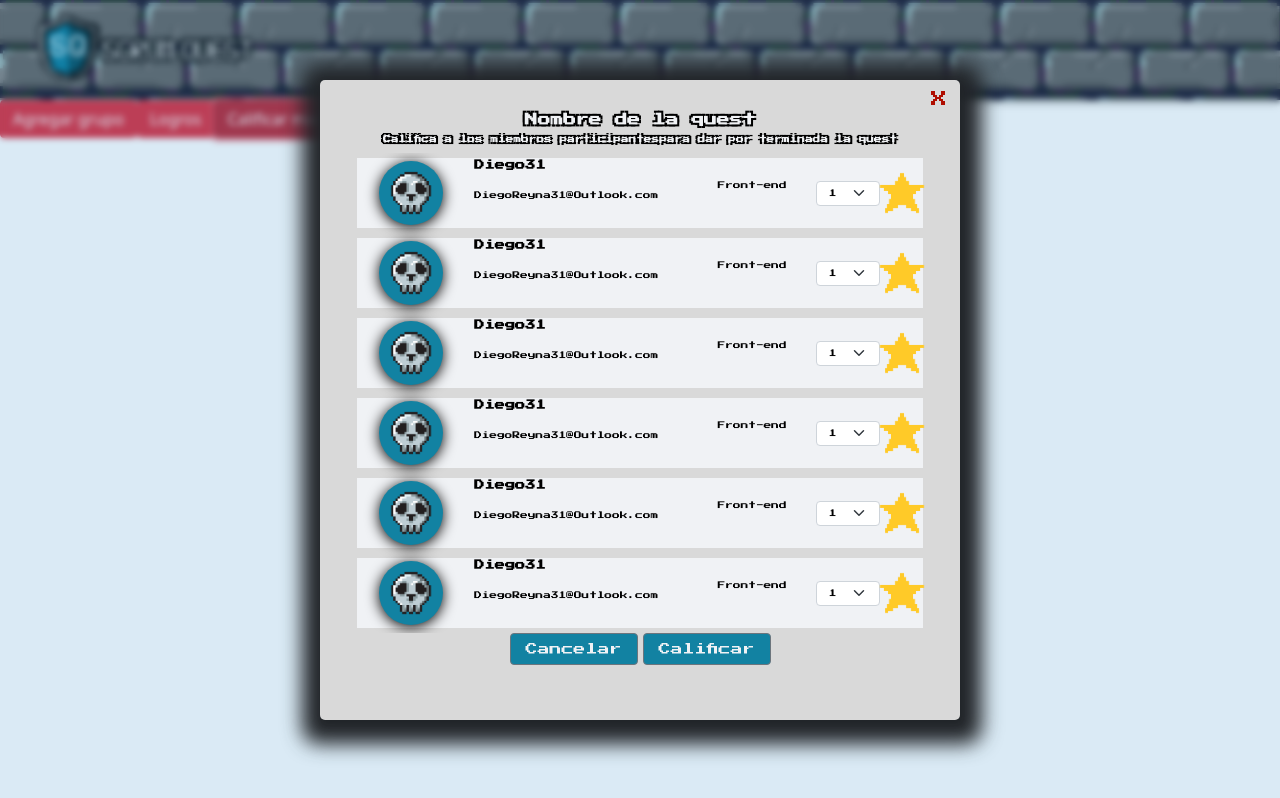
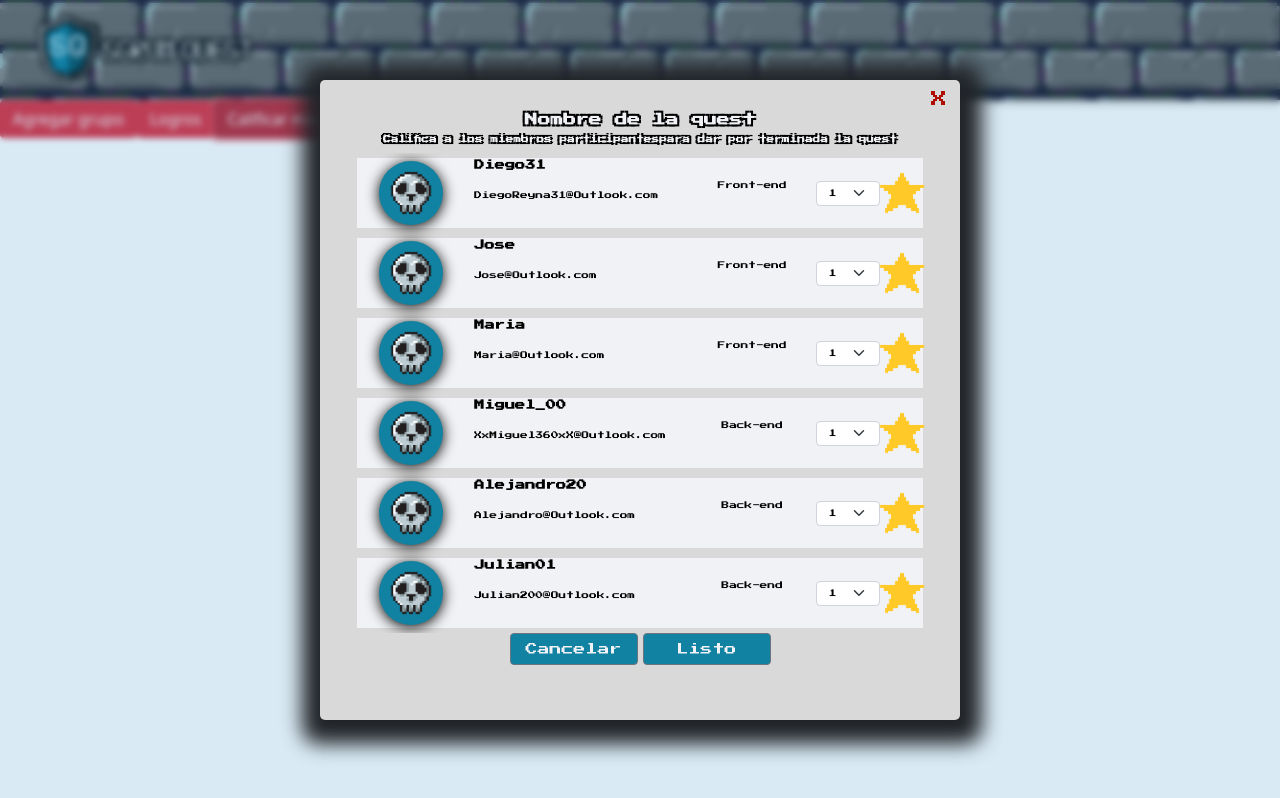
Before and after one commit to DiegoGReyna/Insert_Name-SCRUMquest, a React app: page /User in a window 1280 px wide. Both pictures are taken after a click on the button "Calificar miembros". Built offline with nearby package versions, Linux system fonts and the light colour scheme.

Commit message:
modales logros y calificacion de miembros

```diff
--- a/src/component/Modals/ModalAchievements/style.js
+++ b/src/component/Modals/ModalAchievements/style.js
@@ -30,6 +30,8 @@ export const ContainerAchievements = styled.div`
         width: 1rem !important;
 
     }
+
+
   }
 
       ::-webkit-scrollbar{
--- a/src/component/Modals/ModalRateMembers/ModalRateMembers.js
+++ b/src/component/Modals/ModalRateMembers/ModalRateMembers.js
@@ -33,11 +33,11 @@ export const ModalRateMembers = ({CloseModalReteMembers}) => {
 
                         <ContainerRateMembers>
                             <RateMember Name={"Diego31"} Email={"DiegoReyna31@Outlook.com"} Rol={"Front-end"} />
-                            <RateMember Name={"Diego31"} Email={"DiegoReyna31@Outlook.com"} Rol={"Front-end"} />
-                            <RateMember Name={"Diego31"} Email={"DiegoReyna31@Outlook.com"} Rol={"Front-end"} />
-                            <RateMember Name={"Diego31"} Email={"DiegoReyna31@Outlook.com"} Rol={"Front-end"} />
-                            <RateMember Name={"Diego31"} Email={"DiegoReyna31@Outlook.com"} Rol={"Front-end"} />
-                            <RateMember Name={"Diego31"} Email={"DiegoReyna31@Outlook.com"} Rol={"Front-end"} />
+                            <RateMember Name={"Jose"} Email={"Jose@Outlook.com"} Rol={"Front-end"} />
+                            <RateMember Name={"Maria"} Email={"Maria@Outlook.com"} Rol={"Front-end"} />
+                            <RateMember Name={"Miguel_00"} Email={"XxMiguel360xX@Outlook.com"} Rol={"Back-end"} />
+                            <RateMember Name={"Alejandro20"} Email={"Alejandro@Outlook.com"} Rol={"Back-end"} />
+                            <RateMember Name={"Julian01"} Email={"Julian200@Outlook.com"} Rol={"Back-end"} />
                         </ContainerRateMembers>
 
 
@@ -45,7 +45,7 @@ export const ModalRateMembers = ({CloseModalReteMembers}) => {
                         <RowCenter MyGridTemplateColumns="20% 20%" MyGap="5px">
                                   <Button   name="cancel"
                                   onClick={()=>CloseModalReteMembers(false)} >Cancelar</Button>
-                                  <Button   type='submit'  >Calificar</Button>
+                                  <Button   type='submit'  >Listo</Button>
                                   </RowCenter>
                       </GroupModalCol>
               </ModalForm>
--- a/src/component/Modals/ModalRateMembers/style.js
+++ b/src/component/Modals/ModalRateMembers/style.js
@@ -57,6 +57,15 @@ export const ContainerRateMembers = styled.div`
         width: 1rem !important;
 
     }
+
+    @media (max-width: 520px) {
+      height: 15rem;
+
+
+
+    }
+
+
   }
 
       ::-webkit-scrollbar{
```
